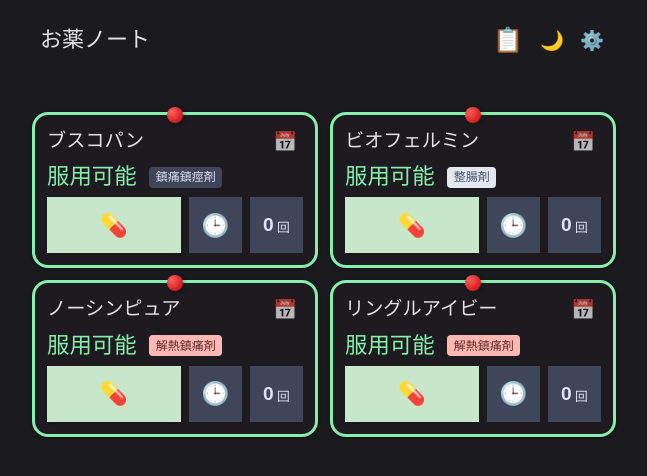
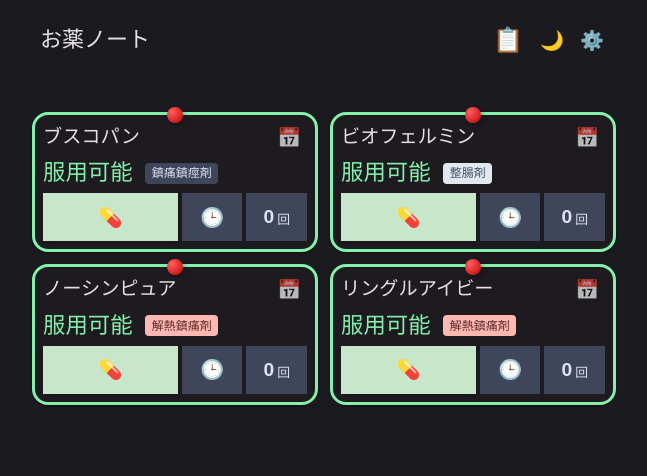
Before and after one commit to sin0mochi/medication-tracker, a React (Vite) app: page / in a window 1280 px wide. Shown: the top 476 px of the page, without its empty margins (316-963 px from the left). Built offline with nearby package versions, Linux system fonts and the light colour scheme; a web font is replaced by a local one.

Commit message:
style: Optimize layout for Pixel 7 (compact buttons and padding)

```diff
--- a/src/index.css
+++ b/src/index.css
@@ -244,8 +244,8 @@
 .medication-card {
   background-color: var(--md-sys-color-surface-container-low);
   border-radius: var(--border-radius-card);
-  padding: 0.75rem;
-  /* Slightly reduced padding */
+  padding: 0.5rem;
+  /* Reduced padding to 0.5rem for mobile fit */
   display: flex;
   flex-direction: column;
   gap: 0.1rem;
@@ -254,6 +254,8 @@
   transition: box-shadow 0.2s, background-color 0.2s, border-radius 0.3s;
   position: relative;
   overflow: visible;
+  min-width: 0;
+  /* Allow shrinking */
 }
 
 /* ... */
@@ -981,10 +983,31 @@
   color: #FFFFFF;
 }
 
+/* Medication Card (Elevated Card) */
+.medication-card {
+  background-color: var(--md-sys-color-surface-container-low);
+  border-radius: var(--border-radius-card);
+  padding: 0.5rem;
+  /* Reduced padding to 0.5rem for mobile fit */
+  display: flex;
+  flex-direction: column;
+  gap: 0.1rem;
+  /* Minimal gap between flex items */
+  box-shadow: var(--box-shadow-card);
+  transition: box-shadow 0.2s, background-color 0.2s, border-radius 0.3s;
+  position: relative;
+  overflow: visible;
+  min-width: 0;
+  /* Allow shrinking */
+}
+
+/* ... */
+
 .card-footer-new {
   display: flex;
   justify-content: space-between;
-  gap: 0.5rem;
+  gap: 0.25rem;
+  /* Reduced gap */
   margin-top: 0;
 }
 
@@ -995,15 +1018,16 @@
   display: flex;
   align-items: center;
   justify-content: center;
-  padding: 0.6rem;
+  padding: 0.3rem;
+  /* Reduced padding */
   border: none;
   border-radius: var(--border-radius-sm);
   cursor: pointer;
   transition: background-color 0.2s;
-  height: 3.5rem;
-  /* Fixed height for consistency */
-  font-size: 1.4rem;
-  /* Unified icon size */
+  height: 3.0rem;
+  /* Reduced height */
+  font-size: 1.2rem;
+  /* Reduced font size */
 }
 
 .record-btn-rect:hover,
@@ -1053,7 +1077,8 @@
   flex: 1;
   /* Ratio: 1 (to hold 2 items) -> 50% width */
   display: flex;
-  gap: 0.5rem;
+  gap: 0.25rem;
+  /* Reduced gap */
 }
 
 .time-btn-rect-small {
```
